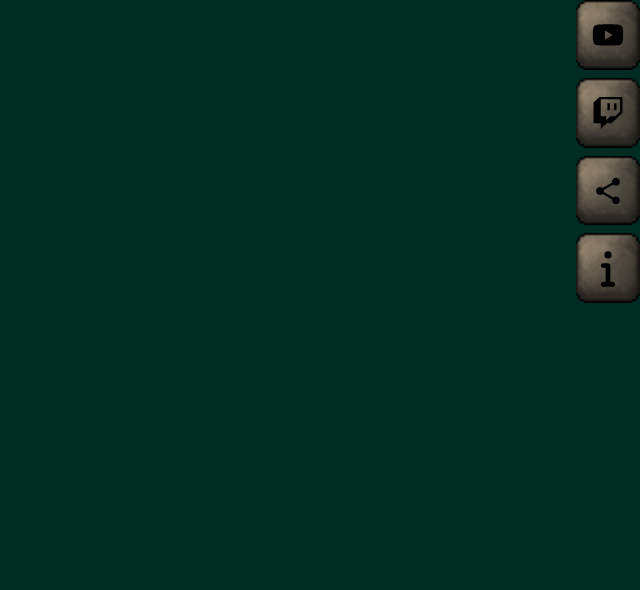
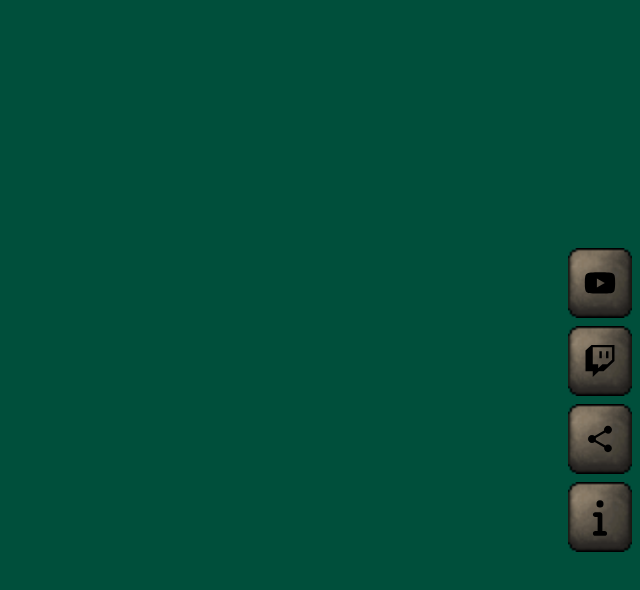
Before and after one commit to AndrewAttemptsCode/skillspecs-website, a React (Vite) app: page / in a window 1280 px wide. Shown: the top 590 px of the page, without its empty margins (640-1280 px from the left). Built offline with nearby package versions, Linux system fonts and the light colour scheme.

Commit message:
style: align the items in the center of the page

```diff
--- a/src/pages/HomePage.tsx
+++ b/src/pages/HomePage.tsx
@@ -2,7 +2,7 @@ import NavBar from "../components/NavBar";
 
 const HomePage = () => {
   return (
-    <div className="flex min-h-dvh justify-end bg-emerald-950">
+    <div className="flex min-h-dvh items-center justify-end bg-emerald-900 p-2">
       <NavBar />
     </div>
   );
```
